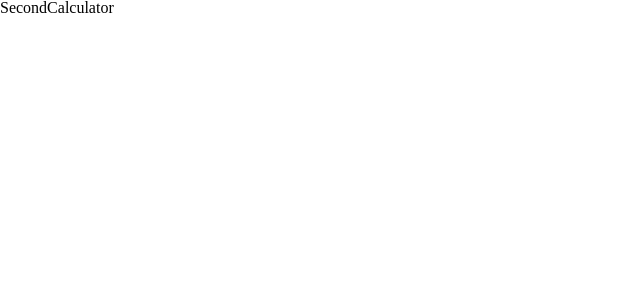
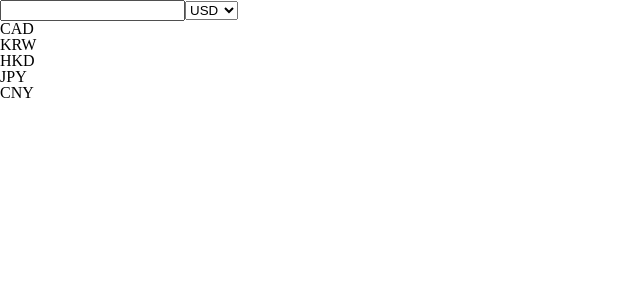
Before and after one commit to yezyvibe/test_react, a React (Create React App) app: page /second in a window 1280 px wide. Shown: the top 300 px of the page, without its empty margins (0-640 px from the left). Built offline with nearby package versions, Linux system fonts and the light colour scheme.

Commit message:
feat: 사용자 입력창 생성
Co-authored-by: yezyvibe <yezyvibe@users.noreply.github.com>

```diff
--- a/src/pages/SecondCalculatorPage.js
+++ b/src/pages/SecondCalculatorPage.js
@@ -1,7 +1,57 @@
-import React from "react";
+import React, { useState } from "react";
+import styled from "styled-components";
 
 function SecondCalculator() {
-  return <div>SecondCalculator</div>;
+  const [money, setMoney] = useState("");
+
+  const handleChange = (e) => {
+    setMoney(e.target.value);
+  };
+
+  const handleEnter = (e) => {
+    if (e.charCode === 13) {
+      if (isNaN(money)) {
+        alert("not a number");
+      } else if (money < 1000) {
+        setMoney(1000);
+      }
+    }
+  };
+
+  return (
+    <CalculatorContainer>
+      <InputBox>
+        <input
+          onChange={handleChange}
+          onKeyPress={handleEnter}
+          value={money}
+        ></input>
+        <select>
+          <option>USD</option>
+          <option>CAD</option>
+          <option>KRW</option>
+          <option>HKD</option>
+          <option>JPY</option>
+          <option>CNY</option>
+        </select>
+      </InputBox>
+      <ResultBox>
+        <Tabs>
+          <Tab>CAD</Tab>
+          <Tab>KRW</Tab>
+          <Tab>HKD</Tab>
+          <Tab>JPY</Tab>
+          <Tab>CNY</Tab>
+        </Tabs>
+      </ResultBox>
+    </CalculatorContainer>
+  );
 }
 
 export default SecondCalculator;
+
+const CalculatorContainer = styled.div``;
+const InputBox = styled.div``;
+const ResultBox = styled.div``;
+const Tabs = styled.div``;
+const Tab = styled.div``;
```
